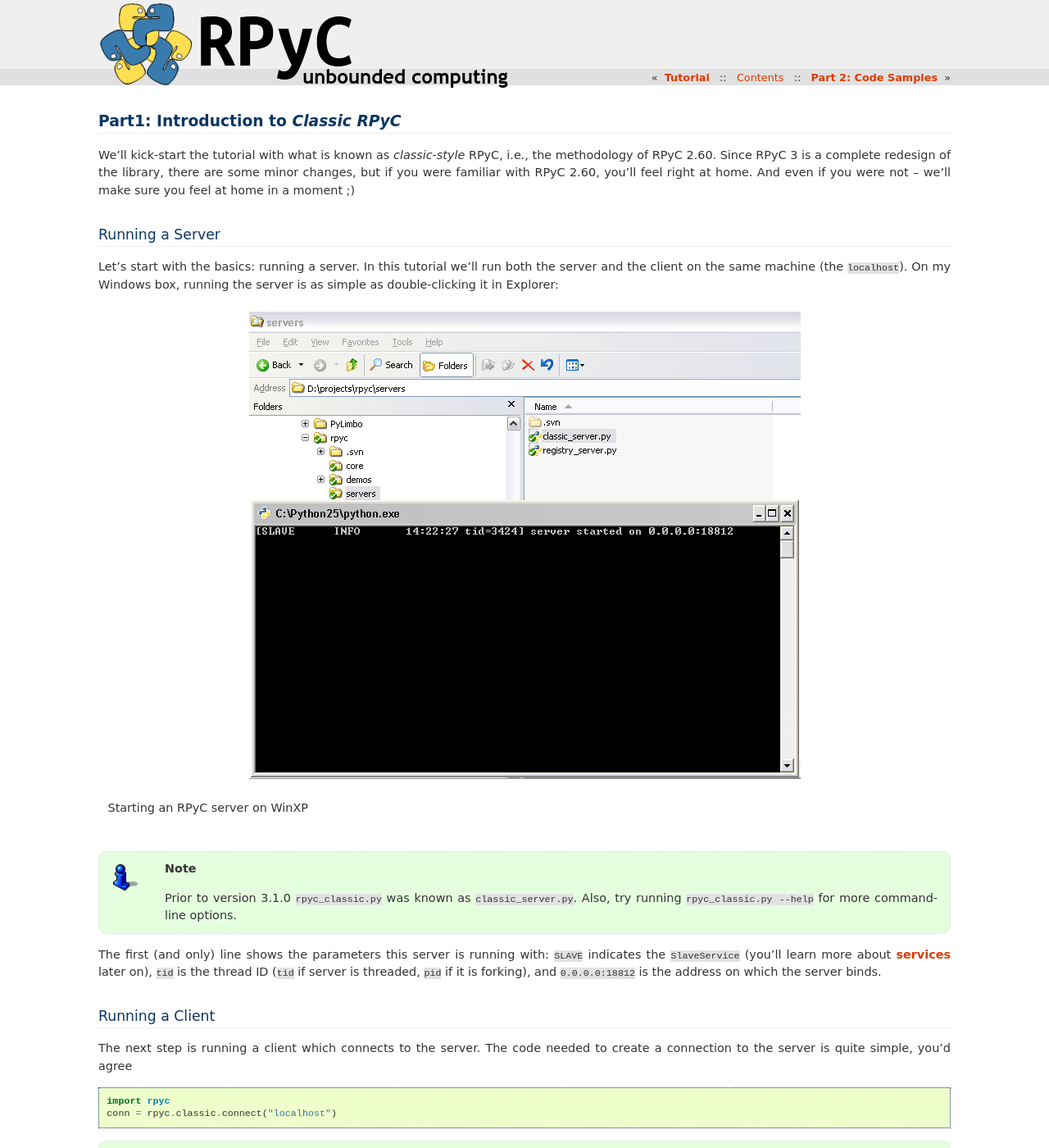
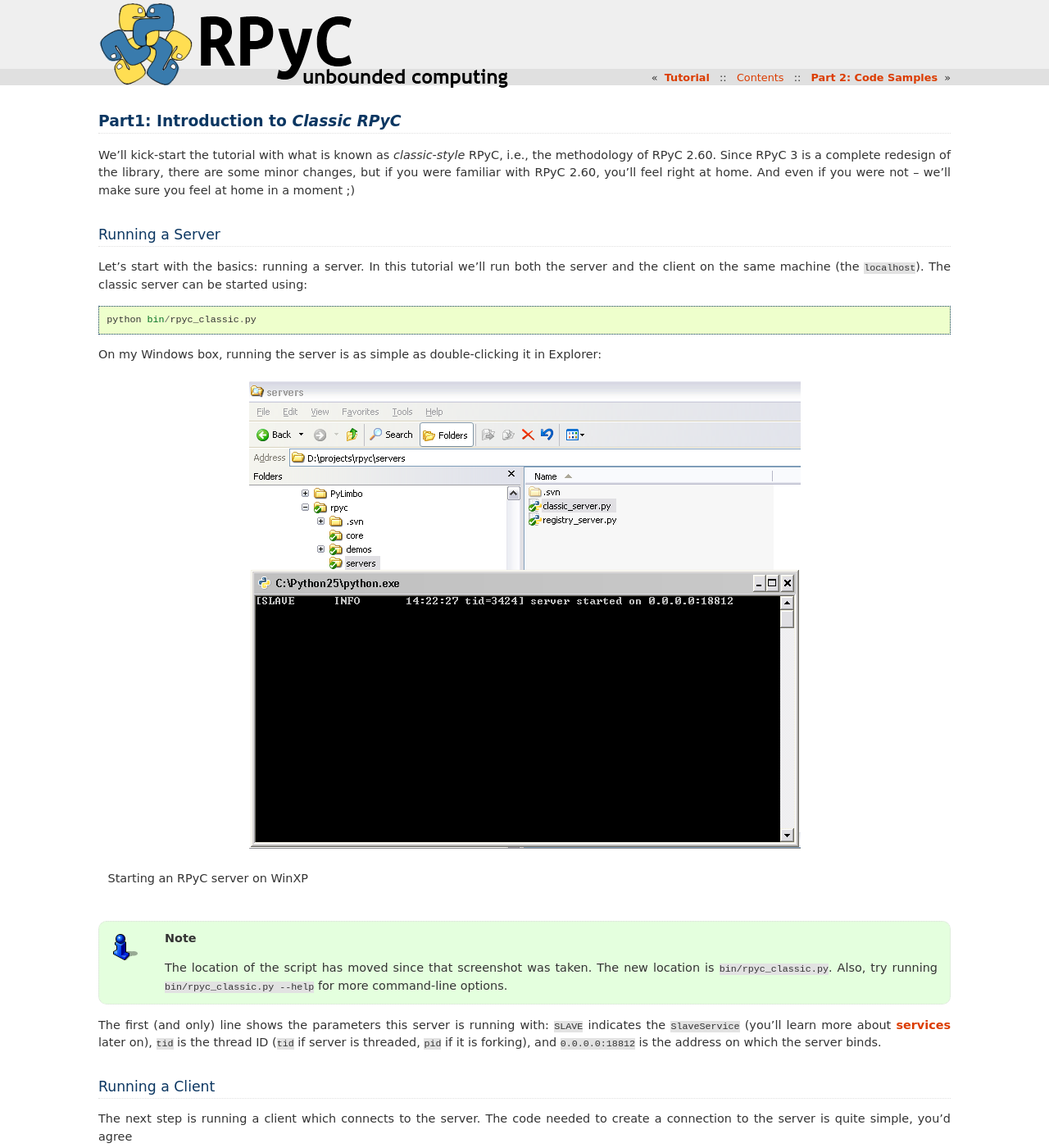
Before and after one commit to tomerfiliba-org/rpyc, a Sphinx documentation site: the page built from docs/tutorial/tut1.rst, in a window 1280 px wide and 1400 px high. Shown: the whole window at 82% size. Built offline with Sphinx 7.4.7, drawn with Linux system fonts in a browser that asks for light colours.

Commit message:
Update tutorial start for new rpyc_classic.py location

```diff
--- a/docs/tutorial/tut1.rst
+++ b/docs/tutorial/tut1.rst
@@ -11,8 +11,13 @@
 Running a Server
 ----------------
 Let's start with the basics: running a server. In this tutorial we'll run both the server and
-the client on the same machine (the ``localhost``). On my Windows box, running the server is
-as simple as double-clicking it in Explorer:
+the client on the same machine (the ``localhost``). The classic server can be
+started using::
+
+    python bin/rpyc_classic.py
+
+On my Windows box, running the server is as simple as double-clicking it in
+Explorer:
 
 .. figure:: _static/running-classic-server.png
    :align: center
@@ -20,8 +25,9 @@
    Starting an RPyC server on WinXP
 
 .. note::
-   Prior to version 3.1.0 ``rpyc_classic.py`` was known as ``classic_server.py``.
-   Also, try running ``rpyc_classic.py --help`` for more command-line options.
+   The location of the script has moved since that screenshot was taken. The
+   new location is ``bin/rpyc_classic.py``.
+   Also, try running ``bin/rpyc_classic.py --help`` for more command-line options.
 
 The first (and only) line shows the parameters this server is running with: ``SLAVE``
 indicates the ``SlaveService`` (you'll learn more about :ref:`services <services>` later on),
```
